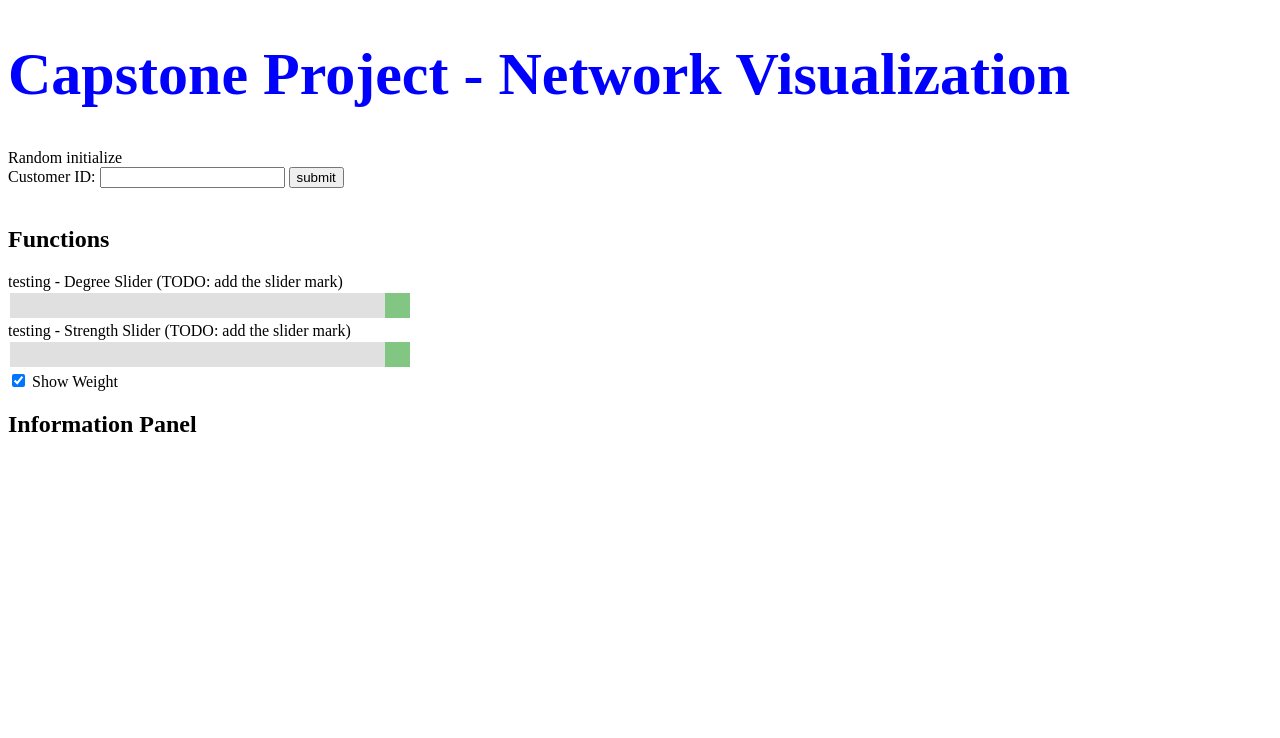
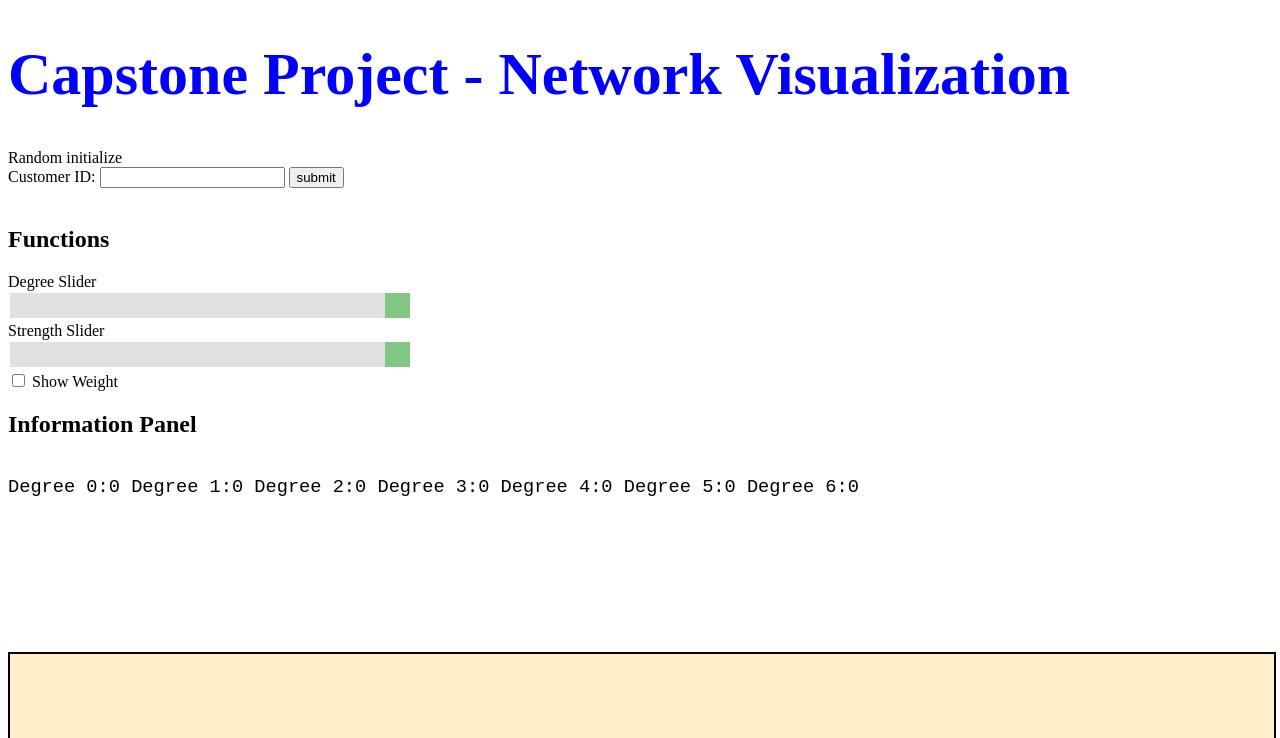
Before and after one commit to raylyh/rmbi-capstone-mirror, a Flask app: page / in a window 1280 px wide. Shown: the top 738 px of the page. Before the commit the page ends 432 px from the top, so only its background shows below. Run offline with Flask 2, Linux system fonts and the light colour scheme; data that the repository does not hold is empty; parts of the project's set-up code (start-up, migrations or seed data) failed here and were passed over.

Commit message:
add degree and strength slider

```diff
--- a/static/d3js_projects/simple_network.js
+++ b/static/d3js_projects/simple_network.js
@@ -10,94 +10,111 @@ var color = d3.scaleOrdinal(d3.schemeSpectral[7]).domain(degree);
 var weight_degree = [1,2,3,4,5]
 var weight_color = d3.scaleOrdinal(d3.schemeGreys[5]).domain(weight_degree);
 
-var max_degree = document.getElementById("degreeslider").value;
-
-var max_strength = document.getElementById("strenghslider").value;
+var previous_hover_node;
+var previous_click_node;
 
 var svg = d3.select("body").append("svg")
     .attr("class", "canvas")
     .attr("width", "100%")
-    .attr("height", height)
+    .attr("height", "90vh")
     .append("g");
 
 
-var simulation = d3.forceSimulation()
-    .force("link", d3.forceLink())
-    .force("charge", d3.forceManyBody().strength(-125))
-    .force("center", d3.forceCenter(width/2, height/2))
-    .alphaTarget(1);
+var max_degree = document.getElementById("degreeslider").value;
+
+var max_strength = document.getElementById("strenghslider").value;
 
 // *****
 // MAIN FUNCTION
 // *****
 function draw(data) {
+  // DEFINE SIMULATION
 
   // EDGE
   var node_data = [];
 
   var link_data = [];
 
+  var valid_id  = [];
+
+  for(var row = 0; row < data.links.length; row++) {
+    if (data.links[row].weight <= max_strength && data.links[row].group <= max_degree){
+      link_data.push({
+        // TODO Don't make it so hardcode
+        source: data.links[row].source,
+        target: data.links[row].target,
+        weight: data.links[row].weight,
+        group : data.links[row].group,
+        type  : data.links[row].type
+         });
+      valid_id.push(data.links[row].source, data.links[row].target);
+       }
+  };
+
+  var valid_id_set = new Set(valid_id) // + new Set(link_data.target);
+
   for(var row = 0; row < data.nodes.length; row++) {
-    if (data.nodes[row].group <= max_degree){
+    if (data.nodes[row].group <= max_degree && valid_id_set.has(data.nodes[row].id)){
       node_data.push({
-             id: data.nodes[row].id,
-             name: data.nodes[row].name,
-             group: data.nodes[row].group
+
+        // TODO Don't make it so hardcode
+            address: data.nodes[row].address,
+            age    : data.nodes[row].age,
+            gender : data.nodes[row].gender,
+            id     : data.nodes[row].id,
+            name   : data.nodes[row].name,
+            group  : data.nodes[row].group
          });
        }
-  }
+  };
 
-  for(var row = 0; row < data.links.length; row++) {
-    if (data.links[row].weight <= max_strength){
-      link_data.push({
-        source: data.links[row].source,
-        target: data.links[row].target,
-        weight: data.links[row].weight
-         });
-       }
-  }
+  svg.selectAll("*").remove();
 
+  var simulation = d3.forceSimulation(node_data)
+      .force("link", d3.forceLink(link_data).id(function(d) { return d.id; }))
+      .force("charge", d3.forceManyBody().strength(-125*5))
+      .force("center", d3.forceCenter(width/2, height/2))
+      .force("collision", d3.forceCollide(radius*2))
+      .stop();
+
+  simulation.force("link").distance(90);
+  // pause the simulation to load
+  simulation.tick(300);
+
+  // EDGE
   var link = svg.append("g")
     .attr("class", "links")
-    .selectAll("line");
-
-  link.exit().remove();
-  link = link.data(link_data).enter().append("g");
+    .selectAll("line")
+    .data(link_data)
+    .enter().append("g");
 
   var line = link.append("line")
     .attr("stroke", function(d) { return weight_color(d.weight); })
-    .attr("stroke-width", function(d) { return d.weight; })
+    .attr("stroke-width", function(d) { return Math.sqrt(d.weight)/2; })
     .attr("x1", function(d) { return d.source.x; })
     .attr("y1", function(d) { return d.source.y; })
     .attr("x2", function(d) { return d.target.x; })
     .attr("y2", function(d) { return d.target.y; });
 
-  var weight = link.append("text") // show weight number of a link
-    .text(function(d) { return d.weight;} )
-    .attr("x", function(d) { return (d.source.x+d.target.x)/2; })
-    .attr("y", function(d) { return (d.source.y+d.target.y)/2; });
+  // var weight = link.append("text") // show weight number of a link
+  //   .text(function(d) { return d.weight;} )
+  //   .attr("x", function(d) { return (d.source.x+d.target.x)/2; })
+  //   .attr("y", function(d) { return (d.source.y+d.target.y)/2; });
 
 
   // NODE
-
   var node = svg.append("g") //create a group of node group
     .attr("class", "nodes")
-    .selectAll("g");
-
-    node.exit().remove();
-    node = node.data(node_data).enter().append("g");
+    .selectAll("g")
+    .data(node_data)
+    .enter().append("g");
 
   var circle = node.append("circle") //create circle in a node group
     .attr("r", radius)
     .attr("fill", function(d) { return color(d.group); })
     .attr("cx", function(d) { return d.x; })
     .attr("cy", function(d) { return d.y; });
-    /*
-    .call(d3.drag()
-      .on("start", dragstart)
-      .on("drag", dragging)
-      .on("end", dragend));
-    */
+
   var labels = node.append("text") //create label in a node group
     .text(function(d) { return d.id;})
     .attr("x", function(d) { return d.x + radius; })
@@ -106,34 +123,14 @@ function draw(data) {
 
   //FUNCTIONALITY
   d3.select("svg.canvas").call(d3.zoom().on("zoom", zoomed)).on("dblclick.zoom", null); //zooming function, avoid zooming when double-click
+  d3.select("#showWeight").on("change", showWeight); // show weight if checked (call this func when checkbox changes)
   showInfo(); //intialize first
-  d3.select("#showWeight").on("change", showWeight); // show weight if checked (call this func when checkbox changes)
   d3.select("#degreeslider").on("change", showDegree); // testing degree slider to change the degree displayed
-<<<<<<< HEAD
-  d3.select("#strenghslider").on("change", showStrength);
-  d3.selectAll("g.nodes g").on("click", clicked); //testing clicking function select all g in g.nodes
+  d3.select("#strenghslider").on("change", showStrength);  // testing degree slider to change the degree displayed
+  d3.selectAll("g.nodes g").on("mouseover", mouseover); //testing mouseover function select all g in g.nodes
+  d3.selectAll("g.nodes g").on("mousedown", clicked); //testing clicking function select all g in g.nodes
   d3.selectAll("g.nodes g").on("dblclick", dblclicked); //testing double click
 
-  simulation.nodes(node_data).on("tick", ticked);
-  simulation.force("link").id( function(d) {return d.id;});
-  simulation.force("link").links(link_data);
-  simulation.alpha(1).restart();
-
-  function ticked() {
-    line.attr("x1", function(d) { return d.source.x; })
-        .attr("y1", function(d) { return d.source.y; })
-        .attr("x2", function(d) { return d.target.x; })
-        .attr("y2", function(d) { return d.target.y; })
-
-    d3.selectAll("g.links text").attr("transform", function(d) { return "translate(" + (d.source.x+d.target.x)/2 + "," + (d.source.y+d.target.y)/2 + ")"; });
-    node.attr("transform", function(d) { return "translate(" + d.x + "," + d.y + ")"; });
-  }
-
-=======
-  d3.selectAll("g.nodes g").on("mouseover", clicked); //testing clicking function select all g in g.nodes
-  d3.selectAll("g.nodes g").on("dblclick", dblclicked); //testing double click
-
->>>>>>> bb8b1d717655f6294f6fa6e072875011a38848ff
   function showWeight() {
     if (d3.select(this).property("checked")) {
       link
@@ -149,7 +146,7 @@ function draw(data) {
 
   function showInfo(){
     var display = "";
-    for (var i = 0; i <= current_degree; i++) {
+    for (var i = 0; i <= max_degree; i++) {
       display += "Degree " + i + ":" + node.filter(function(d) { return d.group == i;}).size() + "\t"
     }
     d3.select("#degreeInfo").text(display);
@@ -164,22 +161,36 @@ function draw(data) {
     max_strength = document.getElementById("strenghslider").value;
     draw(data);
   }
-
 }
 
 // FUNCTIONS
+function mouseover(d) {
+  if (!d3.select(previous_hover_node).empty()) {
+    d3.select(previous_hover_node).classed("hovered", false);
+  }
+  d3.select(this).classed("hovered", true); //turns a hovered node to black
+  previous_hover_node = this;
+  d3.select(this).raise();
+}
+
 function clicked(d) {
-  d3.selectAll("g.nodes g circle").attr("fill", function(d) { return color(d.group); });
-  d3.select(this).select("circle").attr("fill", "black"); //turns a clicked node to red
-
   // show the info of clicked node
   var display = "";
   //slice away unwanted keys: index, x, y, vy, vx, fx, fy
-  var str = d3.zip(d3.keys(d).slice(0, -7), d3.values(d).slice(0, -7));
+  var str = d3.zip(d3.keys(d).slice(0, -5), d3.values(d).slice(0, -5));
   for (var i = 0; i < str.length; i++) {
     display += str[i][0] + ":" + str[i][1] + "\t";
   }
   d3.select("#customerInfo").text(display);
+
+  if (d3.select(this).classed("clicked")) {
+    d3.select(this).classed("clicked", false); //turns a clicked node to red
+  }
+  else {
+    d3.select(previous_click_node).classed("clicked", false); // remove previous clicked node attribute
+    d3.select(this).classed("clicked", true);
+    previous_click_node = this;
+  }
 }
 
 function dblclicked(d) {
@@ -189,25 +200,6 @@ function dblclicked(d) {
   document.getElementById("searchform").submit();
 }
 
-/*
-function dragstart(d) {
-  if (!d3.event.active) simulation.alphaTarget(0.3).restart();
-  d.fx = d.x;
-  d.fy = d.y;
-}
-
-function dragging(d) {
-  d.fx = d3.event.x;
-  d.fy = d3.event.y;
-}
-
-function dragend(d) {
-  if (!d3.event.active) simulation.alphaTarget(0);
-  d.fx = null;
-  d.fy = null;
-}
-*/
-
 function zoomed() {
   d3.select(this).select("g").attr("transform", d3.event.transform);
 }
--- a/templates/index.html
+++ b/templates/index.html
@@ -27,14 +27,15 @@
 		<div class="menu">
 			<div class="slidecontainer">
 				<h2>Functions</h2>
-				testing - Degree Slider (TODO: add the slider mark)
+				Degree Slider
 				<br/><input type="range" min="1" max="6" value="6" step="1" class="slider" id=degreeslider>
 			</div>
 			<div class = "strengthchanger">
-				testing - Strength Slider (TODO: add the slider mark)
+				Strength Slider
 				<br/><input type="range" min="1" max="5" value="5" step="1" class="slider" id=strenghslider>
 			</div>
-			<input type="checkbox" id="showWeight" checked="checked"> Show Weight
+
+			<input type="checkbox" id="showWeight"> Show Weight
 		</div>
 		<div class="info">
 			<h2>Information Panel</h2>
@@ -44,7 +45,6 @@
 		<svg id="viz">
 		</svg>
 	</body>
-
 	<!--location to my script-->
 	<script type="text/javascript" src="{{ url_for('static', filename='d3js_projects/simple_network.js')}}"></script>
 	<!--script type="text/javascript" src="{{ url_for('static', filename='d3js_projects/sliders.js')}}"></script-->
```
